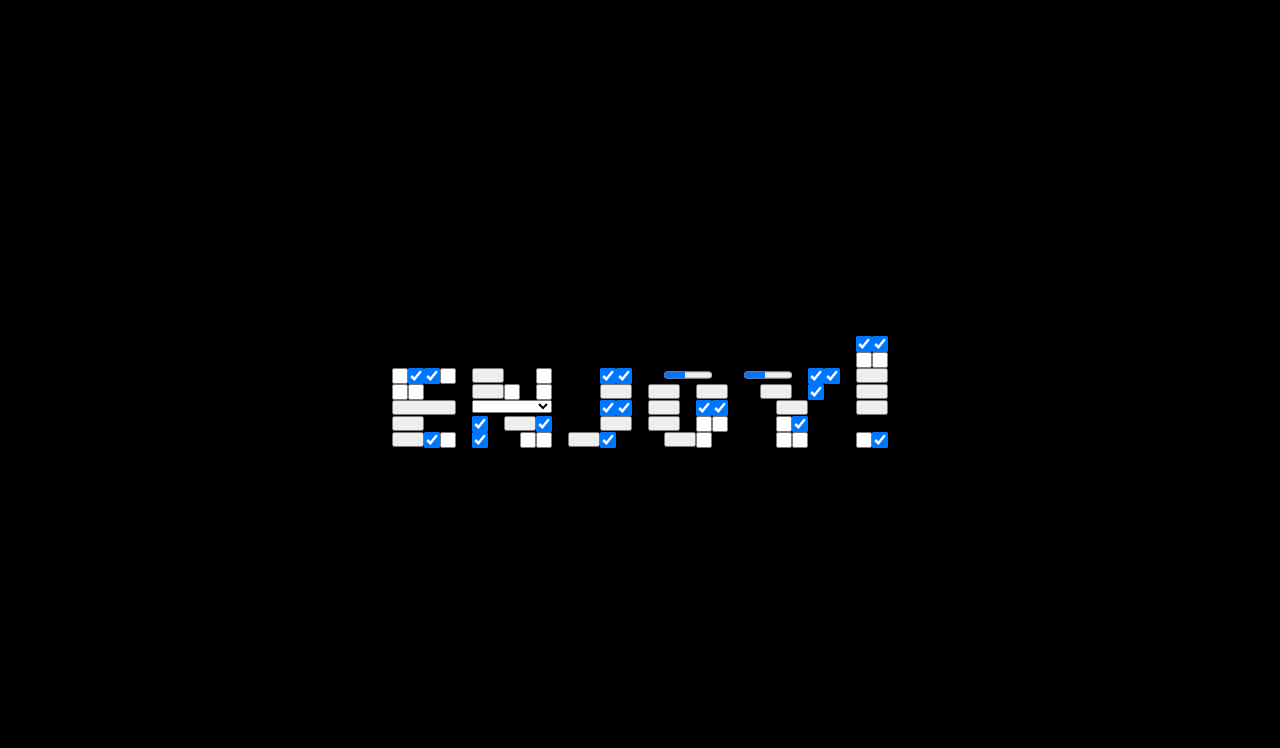
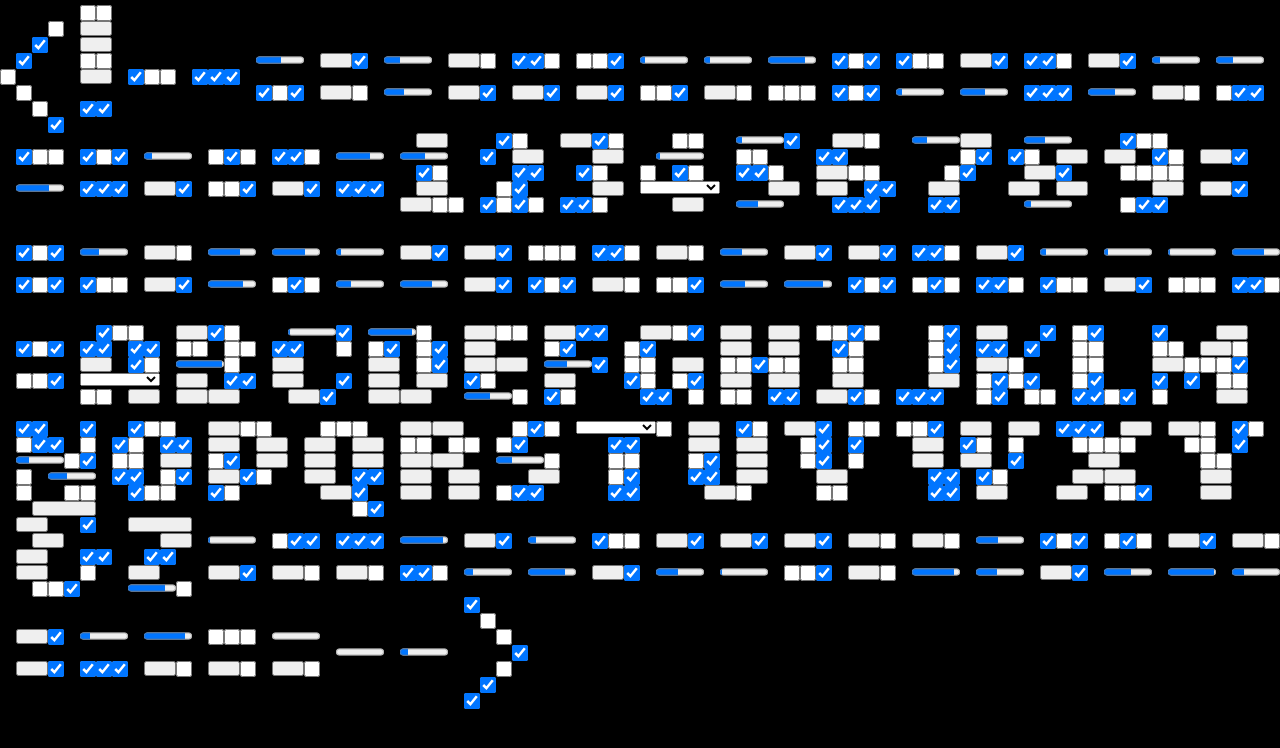
Before and after one commit to 1800joe/LoResForm, a plain HTML site: page index.html in a window 1280 px wide. Drawn offline with nearby package versions, Linux system fonts and the light colour scheme; animation ran at ten frames a second.

Commit message:
updating the example to include a little more variety

```diff
--- a/index.html
+++ b/index.html
@@ -8,13 +8,6 @@
 				margin:0;
 			}
 
-			h1:after {
-				content:'.';
-				clear:both;
-				height:0;
-				display: block;
-				visibility: hidden;
-			}
 		</style>
 	</head>
 	<body>
@@ -22,14 +15,8 @@
 		<script src="loResForm.js"></script>
 		<script>
 			$(function(){
-				var elm = $('h1');
-				elm.formFont('enjoy!').css({
-					marginTop:(elm.height()/2) * -1,
-					marginLeft:(elm.width()/2) * -1,
-					left:'50%',
-					top:'50%',
-					position:'absolute'
-				});
+				var elm = $('h1')
+				elm.formFont('<!--======================123456789======================abcdefghijklmnopqrstuvwxy&z======================-->').css('width', 'auto');;
 			});
 		</script>
 	</body>
```
